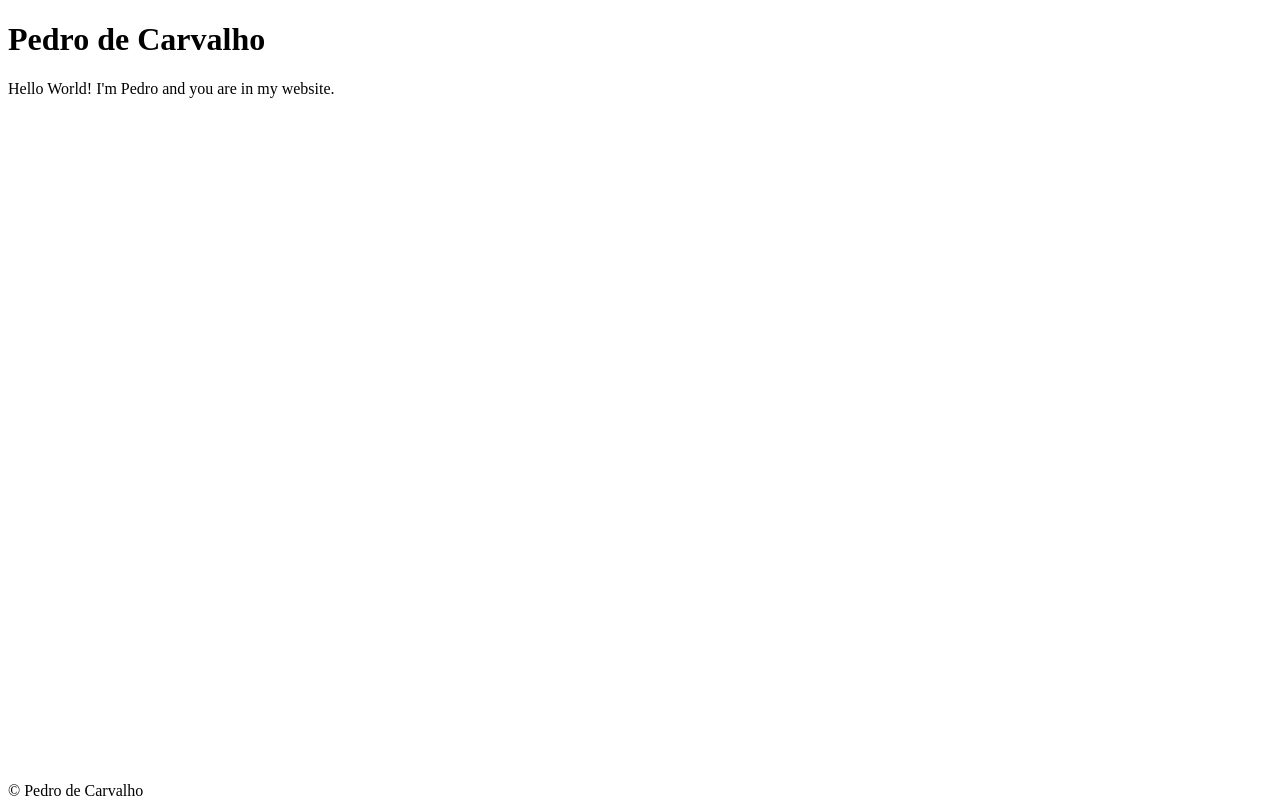
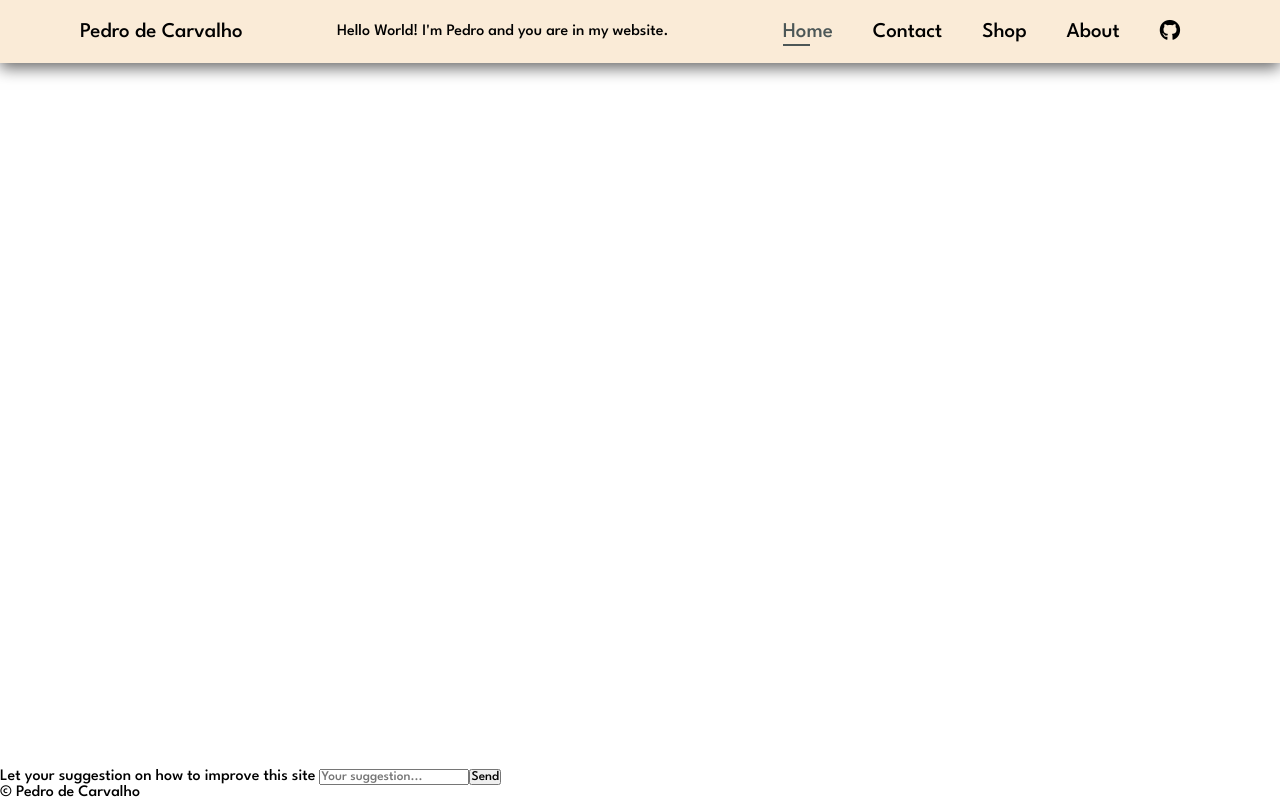
Before and after one commit to Pedropera/MyWebMe, a plain HTML site: page index.html in a window 1280 px wide. Drawn offline with Linux system fonts and the light colour scheme.

Commit message:
header
site reader

```diff
--- a/index.html
+++ b/index.html
@@ -5,14 +5,34 @@
     <meta http-equiv="X-UA-Compatible" content="IE=edge">
     <meta name="viewport" content="width=device-width, initial-scale=1.0">
     <title>Web Me</title>
+    <script src="https://kit.fontawesome.com/f48133bcdd.js" crossorigin="anonymous"></script>
     <link rel="stylesheet" href="style.css">
 </head>
 <body>
-    <h1>Pedro de Carvalho</h1>
-    <p>Hello World! I'm Pedro and you are in my website.</p>
 
+    <section id="header">
+        <a href="#" class="logo">Pedro de Carvalho</a>
+        <p>Hello World! I'm Pedro and you are in my website.</p>
 
-    <footer class="site-footer">© Pedro de Carvalho</footer>
+        <div>
+            <!--  NAVIGATION BAR  -->
+            <ul id="nav-bar">
+                <li><a class="active" href="index.html">Home</a></li>
+                <li><a href="contact.html">Contact</a></li>
+                <li><a href="shop.html">Shop</a></li>
+                <li><a href="about.html">About</a></li>
+                <li><a href="#"><i class="fa-brands fa-github"></i></a></li>
+            </ul>
+        </div>
+    </section>
+    <footer class="site-footer">
+        <div class="suggestion_box">
+            <form action="#">
+                <p>Let your suggestion on how to improve this site <input type="text" name="suggestion" placeholder="Your suggestion..." required><button type="submit">Send</button></p>
+            </form>
+        </div>
+        © Pedro de Carvalho
+    </footer>
     <script src="script.js"></script>
 </body>
 </html>
--- a/style.css
+++ b/style.css
@@ -1,3 +1,69 @@
+@import url('https://fonts.googleapis.com/css2?family=League+Spartan:wght@500&display=swap');
+*{
+    margin: 0;
+    padding: 0;
+    box-sizing: border-box;
+    font-family: 'League Spartan', sans-serif;
+}
+
+h1{
+    font-size: 45px;
+    line-height: 60px;
+    color: #222;
+}
+
+/* HEADER START */
+#header{
+    display: flex;
+    align-items: center;
+    justify-content: space-between;
+    padding: 20px 80px;
+    background-color: antiquewhite ;
+    box-shadow: 0 5px 15px rgb(0, 0, 0, 0.6);
+    font-size: 16px;
+}
+
+#nav-bar{
+    display: flex;
+    align-items: center;
+    justify-content: center;
+}
+
+#nav-bar li{
+    list-style: none;
+    padding: 0 20px;
+    position: relative;
+}
+
+#header a{
+    text-decoration: none;
+    font-size: 21px;
+    color: black;
+    transition: 0.3s ease;
+}
+
+#nav-bar li a:hover, #nav-bar li a.active{
+    color:rgb(76, 87, 87);
+}
+
+#nav-bar li a.active::after, #nav-bar li a:hover::after{
+    content: "";
+    width: 30%;
+    height: 2px;
+    background-color: rgb(76, 87, 87);
+    position: absolute;
+    bottom: -4px;
+    left: 20px;
+}
+
+/* HOME PAGE */
+
+/* CONTACT PAGE */
+
+/* SHOP PAGE */
+
+/* ABOUT PAGE */
+
 .site-footer{
     position: absolute;
     bottom: 0;
```
